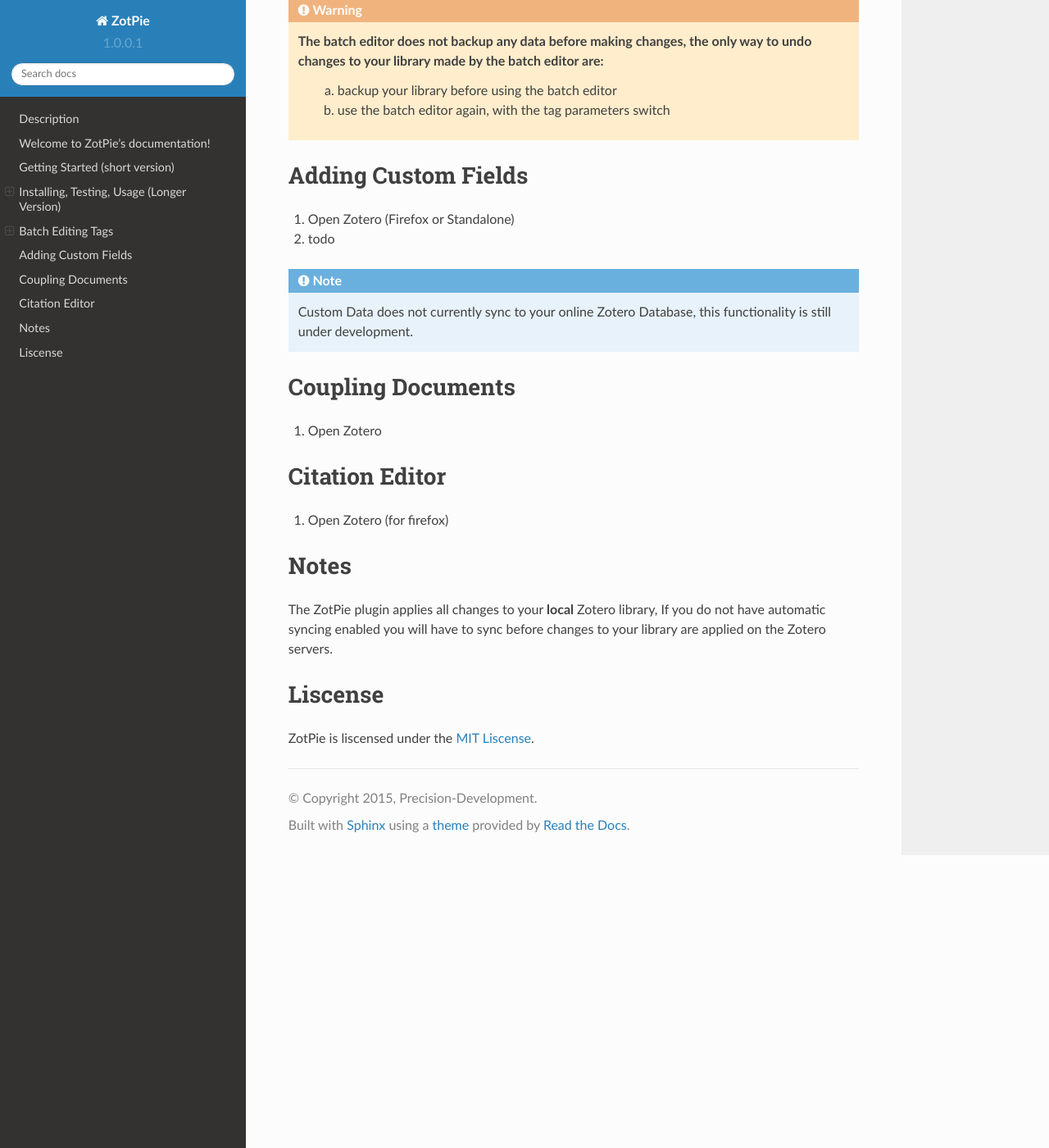
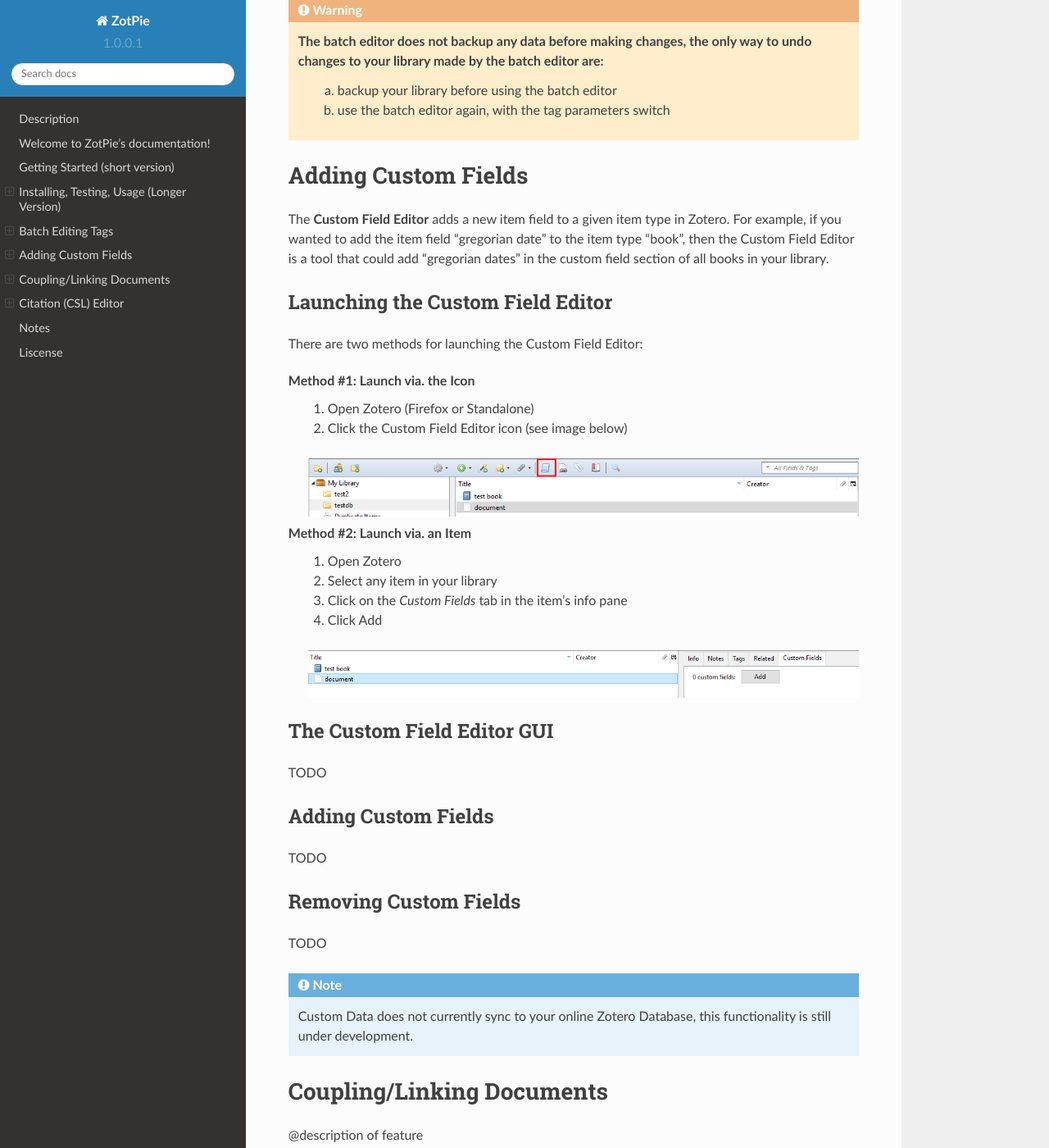
Before and after one commit to persa188/docs, a Sphinx documentation site: the page built from source/index.rst, in a window 1280 px wide and 1400 px high, scrolled down 5029 px. Shown: the whole window at 82% size. Built offline with Sphinx 7.4.7 and the Read the Docs theme 2.0.0, drawn with Linux system fonts in a browser that asks for light colours; some of the changed text lies outside the part shown.

Commit message:
added skeleton functionality

```diff
--- a/source/index.rst
+++ b/source/index.rst
@@ -145,9 +145,42 @@
 		(b) use the batch editor again, with the tag parameters switch
 
 Adding Custom Fields
-===================
-#. Open Zotero (Firefox or Standalone)
-#. todo
+====================
+
+The **Custom Field Editor** adds a new item field to a given item type in Zotero. For example, if you wanted to add the item field "gregorian date" to the item type "book", then the Custom Field Editor is a tool that could add "gregorian dates" in the custom field section of all  books in your library.
+
+Launching the Custom Field Editor
+---------------------------------
+There are two methods for launching the Custom Field Editor:
+
+**Method #1: Launch via. the Icon**
+	#. Open Zotero (Firefox or Standalone)
+	#. Click the Custom Field Editor icon (see image below)
+
+	|cficotaskbar|
+
+**Method #2: Launch via. an Item**
+	#. Open Zotero
+	#. Select any item in your library
+	#. Click on the *Custom Fields* tab in the item's info pane
+	#. Click Add
+
+	|cficoitem|
+
+.. |cficotaskbar| image:: _assets/cficotaskbar.png
+.. |cficoitem| image:: _assets/cficoitem.png
+
+The Custom Field Editor GUI
+----------------------------
+TODO
+
+Adding Custom Fields
+---------------------
+TODO
+
+Removing Custom Fields
+-----------------------
+TODO
 
 .. note::
 
@@ -155,13 +188,42 @@
 
 ..	This feature is intended for organizational and aesthetic purposes only, custom fields will not sync to your online Zotero library as all custom data is stored in a local database. If you do not use the Zotero servers for syncing your library and instead use your own then it may be possible, with some tweaking, to have the custom database sync your data. This, however, should only be attempted by a developer - interested developers should see the `developer documentation <./index_dev.html>`_ for ZotPie.
 
-Coupling Documents
+Coupling/Linking Documents
 ===================
-#. Open Zotero
+@description of feature
 
-Citation Editor
+Launching the Document Linker
+-----------------------------
+TODO
+
+The Document Linker GUI
+-----------------------
+TODO
+
+Linking Documents
+------------------
+TODO
+
+Unlinking Documents
+-------------------
+TODO
+
+Citation (CSL) Editor
 ===================
-#. Open Zotero (for firefox)
+@drescription of feature
+
+Launching the CSL Editor
+------------------------
+TODO
+
+The CSL Editor GUI
+-------------------
+TODO
+
+Creating a Custom Citation
+---------------------------
+TODO
+
 
 Notes
 =====
```
Also changed, not shown: source/_assets/cficoitem.png (added), source/_assets/cficotaskbar.png (added), 7 other files.
